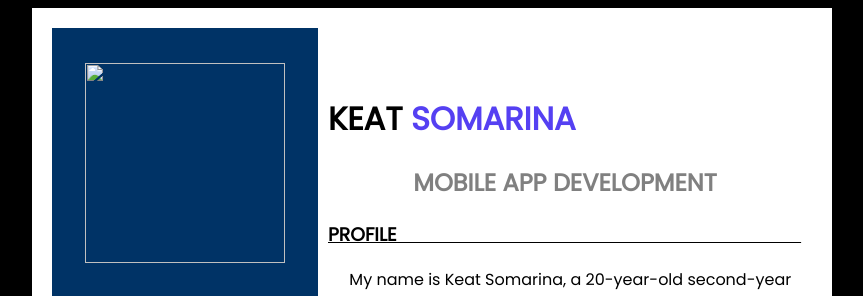
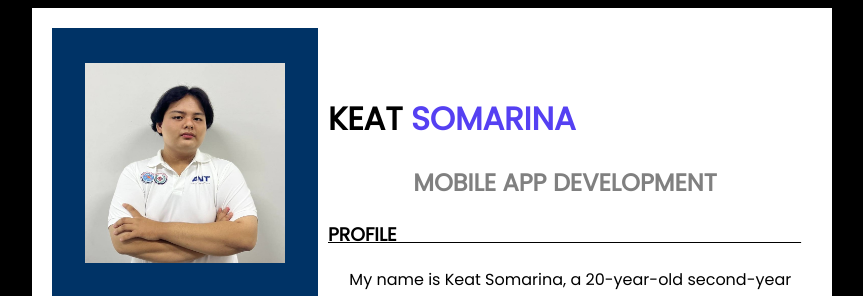
Before and after one commit to somarina/Flower_Shop-FSMS, a plain HTML site: page index.html in a window 1280 px wide. Shown: the top 296 px of the page, without its empty margins (208-1071 px from the left). Drawn offline with Linux system fonts and the light colour scheme.

Commit message:
index.html

```diff
--- a/index.html
+++ b/index.html
@@ -19,7 +19,7 @@
             <font color="white">
             <div align="center">
               <br>
-              <img src="Image/mana.jpg" width="200" height="200">
+              <img src="mana.jpg" width="200" height="200">
             </div>
             <br>
             <U><h3>CONTACT &nbsp;&nbsp;&nbsp;&nbsp;&nbsp;&nbsp;&nbsp;&nbsp;&nbsp;&nbsp;&nbsp;&nbsp;&nbsp;&nbsp;&nbsp;&nbsp;&nbsp;&nbsp;&nbsp;&nbsp;&nbsp;&nbsp;&nbsp;&nbsp;&nbsp;&nbsp;&nbsp;&nbsp;&nbsp;&nbsp;</h3></U>
```
